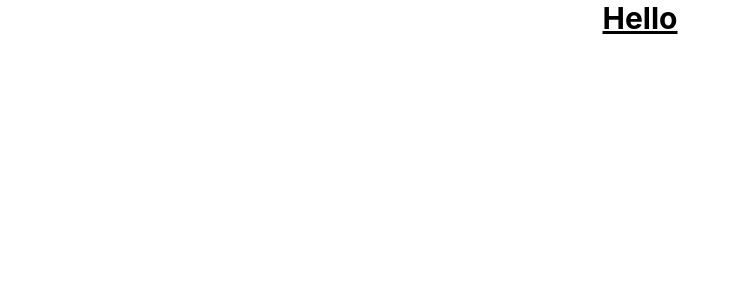
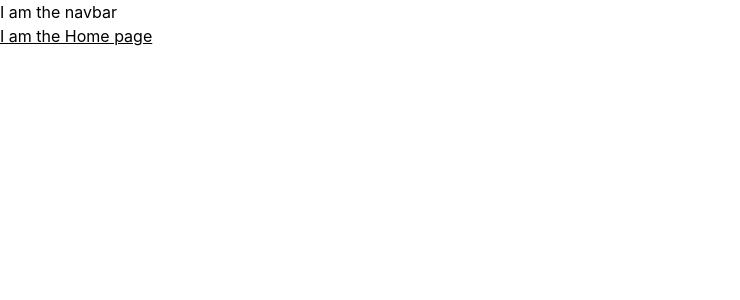
Before and after one commit to irvingvjuarez/admin-dash, a React (Vite) app: page / in a window 1280 px wide. Shown: the top 300 px of the page, without its empty margins (0-740 px from the left). Built offline with nearby package versions, Linux system fonts and the light colour scheme.

Commit message:
File organization foundations already settled

```diff
--- a/package.json
+++ b/package.json
@@ -9,7 +9,8 @@
   },
   "dependencies": {
     "react": "^18.0.0",
-    "react-dom": "^18.0.0"
+    "react-dom": "^18.0.0",
+    "react-router-dom": "^6.3.0"
   },
   "devDependencies": {
     "@types/react": "^18.0.0",
--- a/src/App.css
+++ /dev/null
@@ -1,42 +0,0 @@
-.App {
-  text-align: center;
-}
-
-.App-logo {
-  height: 40vmin;
-  pointer-events: none;
-}
-
-@media (prefers-reduced-motion: no-preference) {
-  .App-logo {
-    animation: App-logo-spin infinite 20s linear;
-  }
-}
-
-.App-header {
-  background-color: #282c34;
-  min-height: 100vh;
-  display: flex;
-  flex-direction: column;
-  align-items: center;
-  justify-content: center;
-  font-size: calc(10px + 2vmin);
-  color: white;
-}
-
-.App-link {
-  color: #61dafb;
-}
-
-@keyframes App-logo-spin {
-  from {
-    transform: rotate(0deg);
-  }
-  to {
-    transform: rotate(360deg);
-  }
-}
-
-button {
-  font-size: calc(10px + 2vmin);
-}
--- a/src/App.tsx
+++ /dev/null
@@ -1,11 +0,0 @@
-import './App.css'
-
-function App() {
-  return (
-    <div className="App">
-      <h2 className="text-3xl font-bold underline">Hello</h2>
-    </div>
-  )
-}
-
-export default App
--- /dev/null
+++ b/src/components/Navbar/index.tsx
@@ -0,0 +1,9 @@
+const Navbar: React.FC = (): JSX.Element => {
+  return(
+    <nav>
+      I am the navbar
+    </nav>
+  )
+}
+
+export { Navbar }
--- /dev/null
+++ b/src/containers/Layout/index.tsx
@@ -0,0 +1,17 @@
+// components
+import { Navbar } from "../../components/Navbar"
+
+interface LayoutProps {
+  children: JSX.Element
+}
+
+const Layout: React.FC<LayoutProps> = ({ children }): JSX.Element => {
+  return(
+    <header>
+      <Navbar />
+      {children}
+    </header>
+  )
+}
+
+export { Layout }
--- a/src/main.tsx
+++ b/src/main.tsx
@@ -1,6 +1,6 @@
 import React from 'react'
 import ReactDOM from 'react-dom/client'
-import App from './App'
+import { App } from './routes'
 import './index.css'
 
 ReactDOM.createRoot(document.getElementById('root')!).render(
--- /dev/null
+++ b/src/pages/Home/index.tsx
@@ -0,0 +1,9 @@
+const Home: React.FC = (): JSX.Element => {
+  return(
+    <section>
+      <h2 className="underline text-md">I am the Home page</h2>
+    </section>
+  )
+}
+
+export { Home }
--- /dev/null
+++ b/src/routes/index.tsx
@@ -0,0 +1,20 @@
+import { BrowserRouter, Routes, Route } from "react-router-dom"
+
+// components
+import { Home } from "../pages/Home"
+import { Layout } from "../containers/Layout"
+
+function App() {
+  return (
+    <BrowserRouter>
+      <Layout>
+
+        <Routes>
+          <Route path="/" element={<Home />} />
+        </Routes>
+      </Layout>
+    </BrowserRouter>
+  )
+}
+
+export { App }
```
Also changed, not shown: 1 other file (tests, documents, lock files or other folders).
